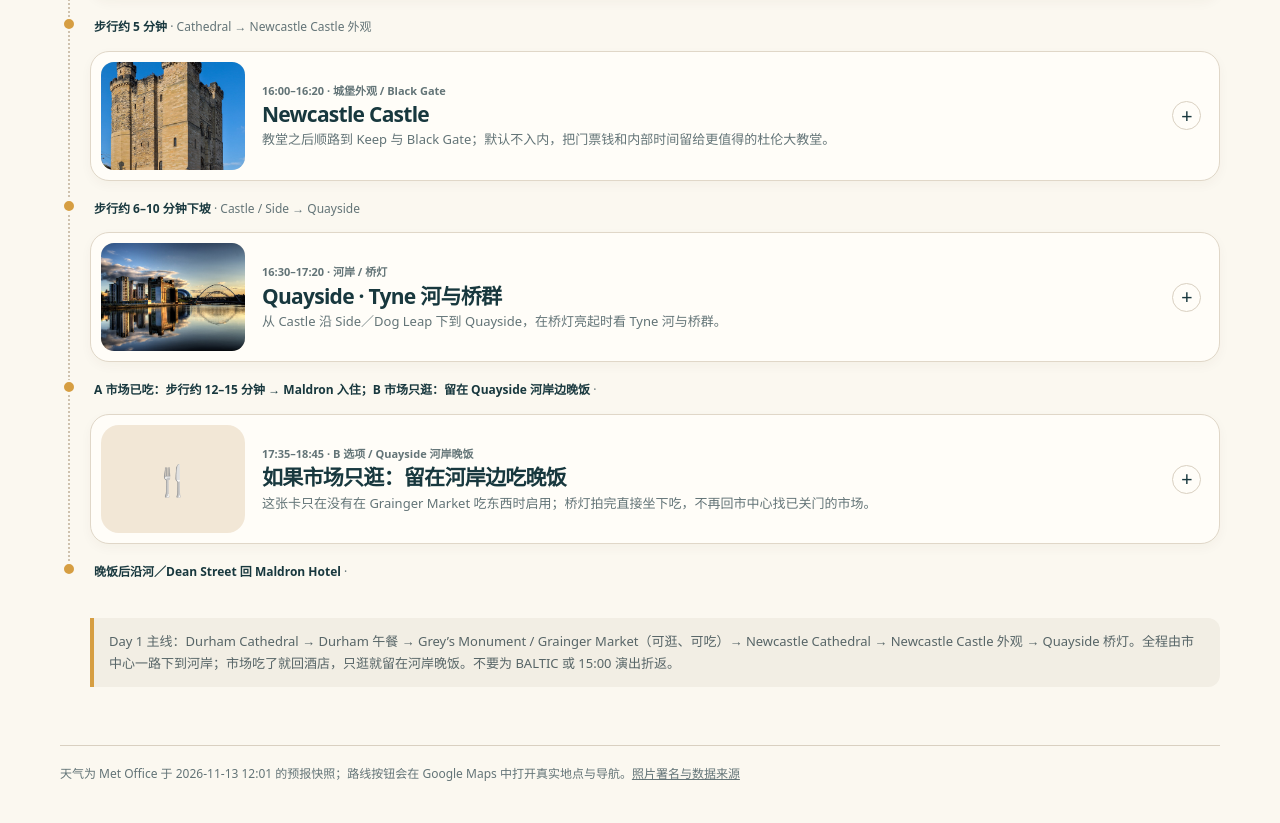
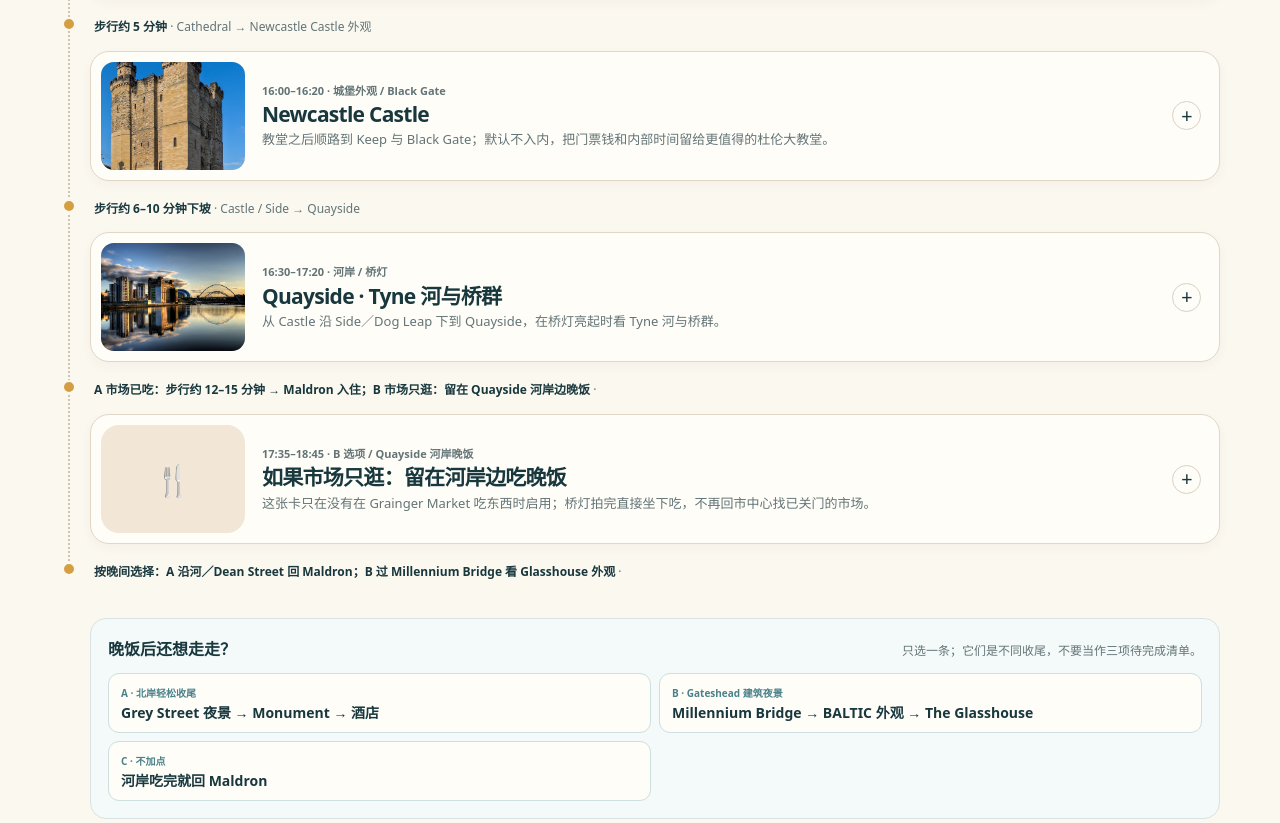
Before and after one commit to Kairus-shuai/edinburgh-newcastle-weekend-guide, a plain HTML site: page index.html in a window 1280 px wide. Shown: the part 1396-2219 px from the top of the page. Drawn offline with Linux system fonts and the light colour scheme.

Commit message:
Add verified optional evening routes after Quayside

```diff
--- a/index.html
+++ b/index.html
@@ -73,7 +73,7 @@ Object.assign(graingerStop,{time:"14:35–15:30 · Grey's Monument / Grainger Ma
 const newcastleCathedralStop={id:'newcastle-cathedral',photo:'newcastle-cathedral.jpg',alt:'Newcastle Cathedral Lantern Tower',time:'15:40–15:55 · 中世纪塔楼',title:'Newcastle Cathedral',desc:'从 Grainger Market 顺路向南到 Lantern Tower；它不再是夜间可有可无的备选。',leg:'步行约 5 分钟 · Cathedral → Newcastle Castle 外观',left:['看什么 / 怎么拍','<ul><li>重点看 15 世纪 Lantern Tower 与广场上的塔楼轮廓。</li><li>如当日开放，进中殿短看；礼拜或活动限制时只保留外观。</li><li>接 Castle 是继续向南／向河岸推进，不折返。</li></ul>'],right:['关键安排','<p>从市场到教堂，再到 Castle 外观，是一条干净的下坡城市线；开放状态以当天官方日历为准。</p>'+link('https://newcastlecathedral.org.uk/','教堂开放 / 活动','primary')+link('https://www.google.com/maps/search/?api=1&query=Newcastle+Cathedral','打开地图')]};
 Object.assign(castleStop,{time:'16:00–16:20 · 城堡外观 / Black Gate',desc:'教堂之后顺路到 Keep 与 Black Gate；默认不入内，把门票钱和内部时间留给更值得的杜伦大教堂。',leg:'步行约 6–10 分钟下坡 · Castle / Side → Quayside',left:['看什么 / 怎么拍','<ul><li>城堡始于 1080 年，现存石砌 Keep 属 12 世纪。</li><li>在外面看 Keep、Black Gate、铁路拱桥与 Tyne 河谷即可。</li><li>只想拍城市轮廓时，这 20 分钟比入内更高效。</li></ul>'],right:['是否入内','<p><b>默认跳过。</b>只有特别想登 Keep 看河景和石砌内部时才现场买 £13.65 门票；不要为它压缩 Durham Cathedral、Grey Street 或市场。</p>'+link('https://www.newcastlecastle.co.uk/tickets-booking','官方票务 / 若临时想进','primary')+link('https://www.google.com/maps/search/?api=1&query=Newcastle+Castle','打开地图')]});
 Object.assign(quaysideStop,{time:'16:30–17:20 · 河岸 / 桥灯',desc:'从 Castle 沿 Side／Dog Leap 下到 Quayside，在桥灯亮起时看 Tyne 河与桥群。',leg:'A 市场已吃：步行约 12–15 分钟 → Maldron 入住；B 市场只逛：留在 Quayside 河岸边晚饭',left:['走法与机位','<ul><li>从北岸取 Tyne Bridge、Swing Bridge 与 Millennium Bridge 的层次。</li><li>日落约 16:04；这里拍的是蓝调时刻、桥灯与河面倒影。</li><li>雨天石阶湿滑就走 Dean Street，不为机位冒险。</li></ul>'],right:['收尾','<p><b>A：</b>市场吃过就回 Maldron。<br><b>B：</b>市场只逛就留在 Quayside 吃饭，不再折返已关门的 Market；BALTIC 已从这条杜伦优先路线移除。</p>'+link('https://www.google.com/maps/search/?api=1&query=Newcastle+Quayside','打开 Quayside 地图','primary')]});
-Object.assign(dinnerStop,{time:'17:35–18:45 · B 选项 / Quayside 河岸晚饭',title:"如果市场只逛：留在河岸边吃晚饭",desc:'这张卡只在没有在 Grainger Market 吃东西时启用；桥灯拍完直接坐下吃，不再回市中心找已关门的市场。',leg:'晚饭后沿河／Dean Street 回 Maldron Hotel',left:['怎么选','<ul><li><b>默认：</b>Uno’s Trattoria，Tyne Bridge 下的 Sandhill；适合把桥与河岸留在晚饭前后。</li><li>若满位，直接在 Quayside 当场选同一带餐厅，不跨区折返。</li><li>这是 B 选项，不与市场吃饭叠加。</li></ul>'],right:['何时启用','<p><b>只逛市场、想在河岸吃正餐时选 B。</b>若已经在市场吃了热食，省掉这段，17:35 左右直接入住或休息。</p>'+link('https://www.unosrestaurant.co.uk/','Uno’s 预订 / 营业确认','primary')+link('https://www.google.com/maps/search/?api=1&query=Unos+Trattoria+Newcastle','打开河岸餐厅地图')]});
+Object.assign(dinnerStop,{time:'17:35–18:45 · B 选项 / Quayside 河岸晚饭',title:"如果市场只逛：留在河岸边吃晚饭",desc:'这张卡只在没有在 Grainger Market 吃东西时启用；桥灯拍完直接坐下吃，不再回市中心找已关门的市场。',leg:'按晚间选择：A 沿河／Dean Street 回 Maldron；B 过 Millennium Bridge 看 Glasshouse 外观',left:['晚饭按后续选择','<ul><li><b>A 轻松／北岸：</b>Uno’s Trattoria（Tyne Bridge 下的 Sandhill）；饭后可回酒店，或上 Grey Street 夜走。</li><li><b>B 建筑夜景／南岸：</b>选 Millennium Bridge 附近的 Victors，饭后过桥看 BALTIC 外观与 The Glasshouse。</li><li>这是 B 选项，不与市场吃饭叠加。</li></ul>'],right:['何时启用','<p><b>只逛市场、想在河岸吃正餐时选。</b>若已经在市场吃了热食，省掉这段，17:35 左右直接选夜走或入住。</p>'+link('https://www.unosrestaurant.co.uk/','Uno’s 预订 / 营业确认','primary')+link('https://www.victors.co.uk/venues/newcastle/','Victors 预订 / 营业确认')+link('https://www.google.com/maps/search/?api=1&query=Unos+Trattoria+Newcastle','打开河岸餐厅地图')]});
 stops['day-1']=[centralStop,durhamStop,durhamLunch,graingerStop,newcastleCathedralStop,castleStop,quaysideStop,dinnerStop];
 Object.entries(stops).forEach(([day,list])=>document.getElementById('timeline-'+day).innerHTML=list.map(card).join(''));
 const dayOneLead=document.querySelector('#day-1 .lead');
@@ -83,6 +83,8 @@ dayOneLead.querySelector('.day-actions').innerHTML='<a class="route-link one-lin
 const dayOneConditions=dayOneLead.querySelector('.conditions');
 dayOneConditions.innerHTML='<span><strong>日照</strong> 07:36 日出 · 16:04 日落</span><span><strong>执行</strong> 票直接买 EDB → DHM；午餐 12:55 后在 Durham，不先到 Newcastle 寄包。</span><span><strong>硬截止</strong> 14:05 离开 Durham；Castle 默认只看外观。</span><a href="https://www.durhamcathedral.co.uk/visit-us/plan-your-visit" target="_blank" rel="noopener">Durham Cathedral ↗</a><a href="https://www.newcastlecastle.co.uk/visit-us" target="_blank" rel="noopener">Castle 开放 ↗</a>';
 document.querySelector('#day-1 .note').textContent='Day 1 主线：Durham Cathedral → Durham 午餐 → Grey’s Monument / Grainger Market（可逛、可吃）→ Newcastle Cathedral → Newcastle Castle 外观 → Quayside 桥灯。全程由市中心一路下到河岸；市场吃了就回酒店，只逛就留在河岸晚饭。不要为 BALTIC 或 15:00 演出折返。';
+const nightLayer='<section class="swap-layer" aria-labelledby="night-title"><div class="swap-head"><h3 id="night-title">晚饭后还想走走？</h3><p>只选一条；它们是不同收尾，不要当作三项待完成清单。</p></div><div class="swap-grid"><details class="swap-card"><summary><small>A · 北岸轻松收尾</small><strong>Grey Street 夜景 → Monument → 酒店</strong></summary><p>从 Quayside 经 Dean Street 上行约 12–15 分钟；夜里只拍 Theatre Royal、Grey Street 与 Monument 的街灯，再回 Maldron。白天已看过也没关系，这是夜景补拍；累了直接跳过。<br><a href="https://www.google.com/maps/dir/?api=1&origin=Newcastle+Quayside&destination=Grey%27s+Monument&travelmode=walking" target="_blank" rel="noopener">河岸 → Monument 地图 ↗</a></p></details><details class="swap-card"><summary><small>B · Gateshead 建筑夜景</small><strong>Millennium Bridge → BALTIC 外观 → The Glasshouse</strong></summary><p>把晚饭选在 Millennium Bridge 附近，饭后过桥看旧面粉厂 BALTIC 和银色玻璃金属的 Glasshouse。<b>BALTIC 18:00 关门，只看外观；Glasshouse 不是商场，只有当天页面显示晚间开放／有演出时才进 foyer。</b> 不把未订到的演出当行程。<br><a href="https://theglasshouseicm.org/your-visit/" target="_blank" rel="noopener">Glasshouse 当天开放 ↗</a></p></details><details class="swap-card"><summary><small>C · 不加点</small><strong>河岸吃完就回 Maldron</strong></summary><p>最适合市场已经吃过、或走完杜伦与河岸后不想再上坡的一晚。保留这段空白不是浪费：第二天还有完整海岸线和晚班火车。</p></details></div></section>';
+document.getElementById('timeline-day-1').insertAdjacentHTML('afterend',nightLayer);
 const swapLayer='<section class="swap-layer" aria-labelledby="swap-title"><div class="swap-head"><h3 id="swap-title">如果想换，怎么换</h3><p>这些都值得去；按“替换”而不是“叠加”来选。</p></div><div class="swap-grid"><details class="swap-card"><summary><small>整段替换 · 周六下午</small><strong>Laing Art Gallery</strong></summary><p>想把当代艺术换成传统绘画与装饰艺术，就用它替换 BALTIC；两者不叠加。<br><a href="https://www.northeastmuseums.org.uk/laing/visit" target="_blank" rel="noopener">官方开放信息 ↗</a></p></details><details class="swap-card"><summary><small>局部可选 · 周日晚间</small><strong>Newcastle Cathedral</strong></summary><p>只在当天有你真想看的演出时替换“喝一杯／休息”模块；不与其他晚间活动叠加。<br><a href="https://newcastlecathedral.org.uk/" target="_blank" rel="noopener">教堂与活动 ↗</a></p></details><details class="swap-card"><summary><small>另留半天 · Ouseburn</small><strong>Victoria Tunnel + Ouseburn</strong></summary><p>1842 年运煤隧道、二战防空洞和工业街区，导览约 1¼–2 小时；值得专程，不塞进返程夜。<br><a href="https://ouseburntrust.org.uk/events/tunnel-tours/" target="_blank" rel="noopener">隧道导览 ↗</a></p></details><details class="swap-card"><summary><small>雨天整段替换</small><strong>Great North / Discovery Museum</strong></summary><p>自然史考古或泰恩河工业史各留 1.5–2 小时；替换海岸日或另留半天，不能放在日落以后。<br><a href="https://www.northeastmuseums.org.uk/visit" target="_blank" rel="noopener">官方到访入口 ↗</a></p></details></div></section>';
 document.getElementById('timeline-day-2').insertAdjacentHTML('afterend',swapLayer);
 const swapCards=[...document.querySelectorAll('.swap-card')];
```
